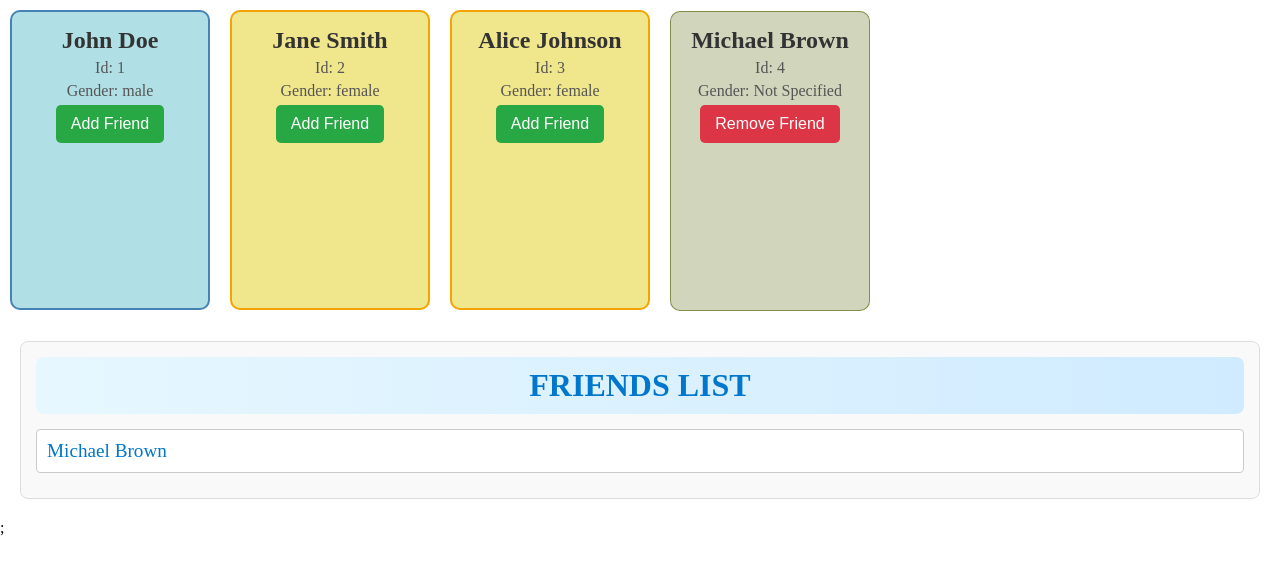
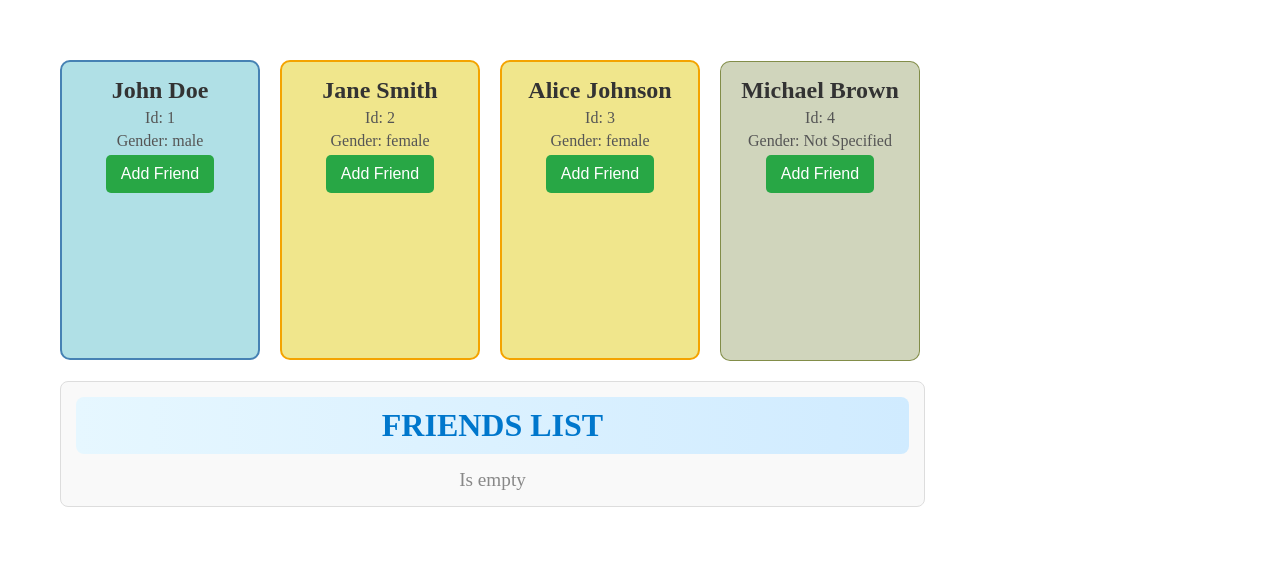
Before and after one commit to DerkachevskyiArtem/Reacr-state-list, a React (Vite) app: page / in a window 1280 px wide. Shown: the top 574 px of the page. Built offline with nearby package versions, Linux system fonts and the light colour scheme.

Commit message:
Add some styles

```diff
--- a/src/components/FriendList/FriendList.module.css
+++ b/src/components/FriendList/FriendList.module.css
@@ -5,8 +5,9 @@
 }
 
 .friendList {
-  margin: 20px;
+  margin: 10px;
   padding: 15px;
+  max-width: 865px;
   background-color: #f9f9f9;
   border: 1px solid #ddd;
   border-radius: 8px;
@@ -35,7 +36,6 @@
   border: 1px solid #ccc;
   border-radius: 4px;
   background-color: #fff;
-  display: flex;
   align-items: center;
   transition: background-color 0.3s, transform 0.2s;
 }
@@ -50,3 +50,9 @@
   color: #0077cc;
   margin: 0;
 }
+
+.emptyMessage {
+  font-size: 1.2rem;
+  color: #888;
+  text-align: center;
+}
--- a/src/components/FriendList/index.jsx
+++ b/src/components/FriendList/index.jsx
@@ -14,7 +14,13 @@ function FriendList(props) {
   return (
     <article className={style.friendList}>
       <h2 className={style.friendListHeading}>Friends List</h2>
-      <ul className={style.friendListContainer}>{friendList}</ul>
+      <ul className={style.friendListContainer}>
+        {users.length > 0 ?
+          friendList
+         :
+          <li className={style.emptyMessage}>Is empty</li>
+        }
+      </ul>
     </article>
   );
 }
--- /dev/null
+++ b/src/components/UserDashboard/UserDashboard.module.css
@@ -0,0 +1,3 @@
+.container {
+  padding: 50px;
+}
--- a/src/components/UserDashboard/index.jsx
+++ b/src/components/UserDashboard/index.jsx
@@ -1,6 +1,7 @@
 import React from 'react';
 import UserCardList from '../UserCardList';
 import FriendList from '../FriendList';
+import styles from './UserDashboard.module.css'
 
 class UserDashboard extends React.Component {
   state = {
@@ -8,7 +9,7 @@ class UserDashboard extends React.Component {
       { id: 1, name: 'John Doe', gender: 'male', isFriend: false },
       { id: 2, name: 'Jane Smith', gender: 'female', isFriend: false },
       { id: 3, name: 'Alice Johnson', gender: 'female', isFriend: false },
-      { id: 4, name: 'Michael Brown', gender: '', isFriend: true },
+      { id: 4, name: 'Michael Brown', gender: '', isFriend: false },
     ],
   };
 
@@ -35,13 +36,13 @@ class UserDashboard extends React.Component {
     const friends = users.filter((user) => user.isFriend);
 
     return (
-      <>
+      <article className={styles.container}>
         <UserCardList
           users={users}
           toggleFriendStatus={this.toggleFriendStatus}
         />
         <FriendList users={friends} />
-      </>
+      </article>
     );
   }
 }
```
Also changed, not shown: src/App.jsx (+5 -4 lines).
